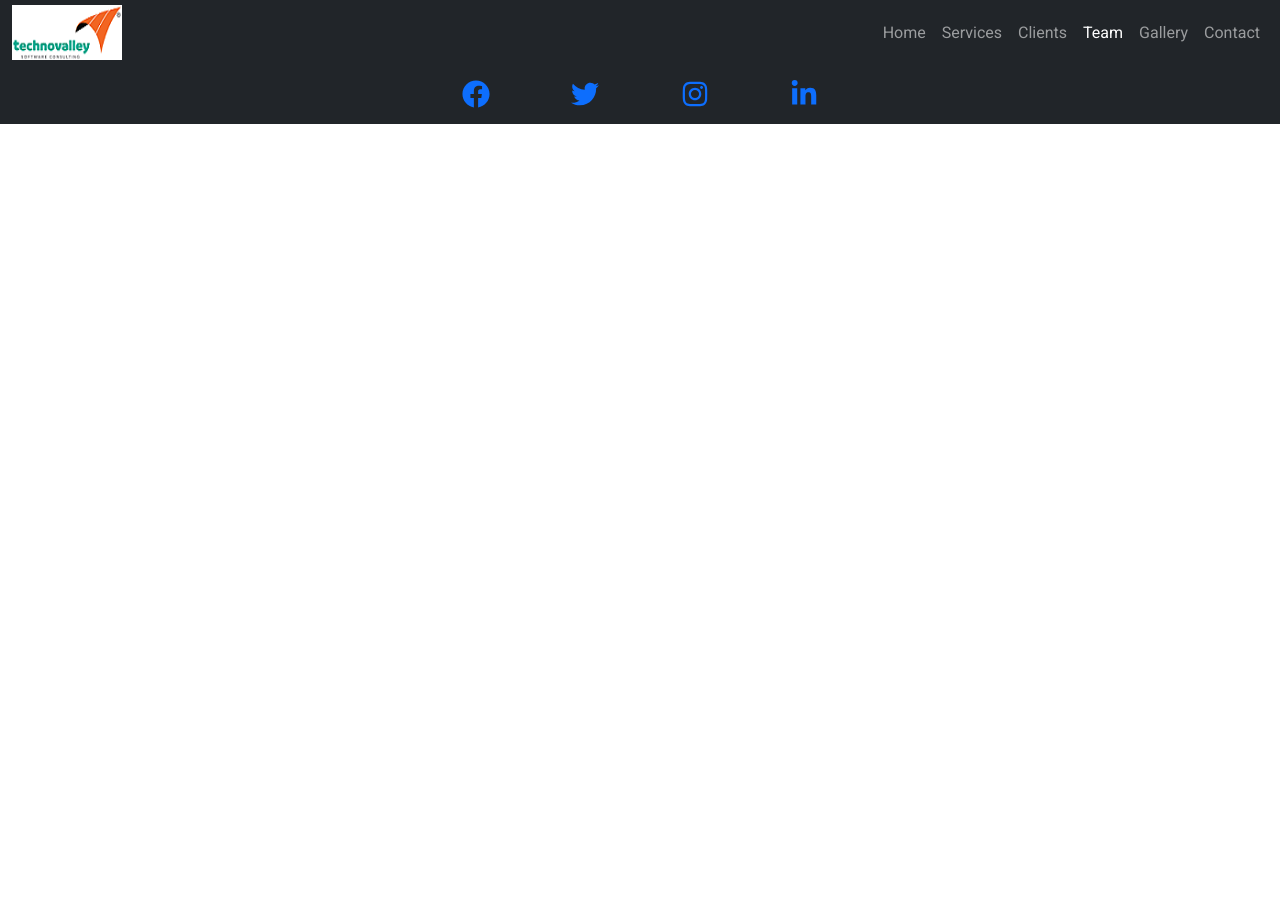
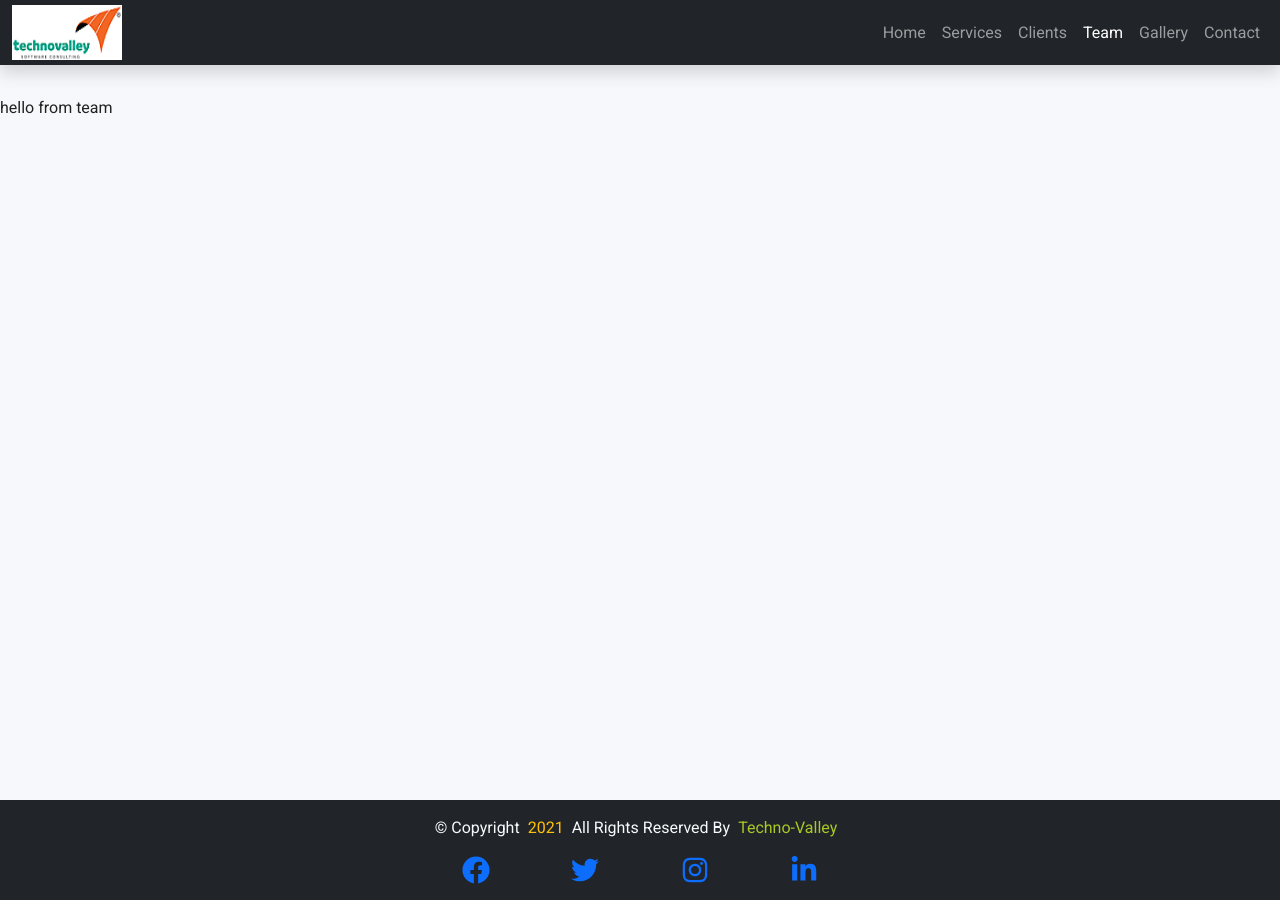
Before and after one commit to nezam0003/Techno-Valley, a React (Create React App) app: page /team in a window 1280 px wide. Before the commit the page ends 800 px from the top, so only its background shows below. Built offline with nearby package versions, Linux system fonts and the light colour scheme.

Commit message:
some css style changed

```diff
--- a/src/App.css
+++ b/src/App.css
@@ -110,14 +110,19 @@ footer {
 .home {
   width: 100%;
 }
+.our-solutions {
+  background: #f7f8fc;
+  padding: 1rem 0rem;
+}
 
 /* Client section  start*/
 .clients,
-.our-solutions,
 .contact,
-.service {
+.service,
+.gallery,
+.team {
   background: #f7f8fc;
-  padding: 3rem 0rem;
+  padding: 6rem 0rem 3rem 0rem;
   width: 100%;
   min-height: 100vh;
 }
--- a/src/components/Navbar.jsx
+++ b/src/components/Navbar.jsx
@@ -6,7 +6,7 @@ const Navbar = () => {
   const [click, setClick] = useState(false);
   const handleClick = () => setClick(!click);
   return (
-    <nav className="navbar navbar-expand-md navbar-dark bg-dark fixed-top">
+    <nav className="navbar shadow navbar-expand-md navbar-dark bg-dark fixed-top">
       <div className="container-fluid">
         <NavLink className="navbar-brand" exact to="/">
           <img src={logo} alt="Brand" className="img-fluid" />
--- a/src/pages/Gallery.jsx
+++ b/src/pages/Gallery.jsx
@@ -1,7 +1,7 @@
 import React from "react";
 
 const Gallery = () => {
-  return <div>hello from Gallery</div>;
+  return <div className="gallery">hello from Gallery</div>;
 };
 
 export default Gallery;
--- a/src/pages/Team.jsx
+++ b/src/pages/Team.jsx
@@ -1,7 +1,7 @@
 import React from "react";
 
 const Team = () => {
-  return <div>hello from team</div>;
+  return <div className="team">hello from team</div>;
 };
 
 export default Team;
```
